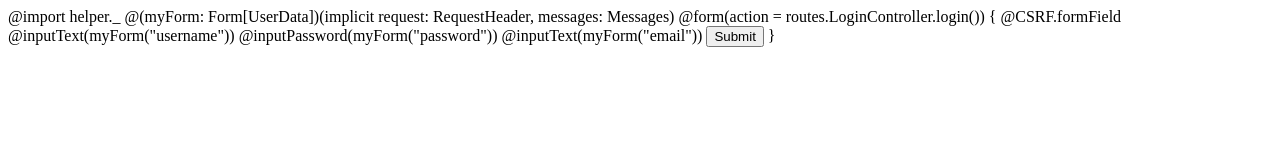
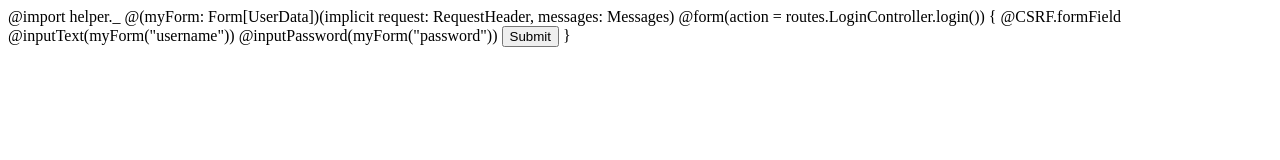
Before and after one commit to Huy-Nguyen-HCI/chatapp, a plain HTML site: page app/views/login.scala.html in a window 1280 px wide. Drawn offline with Linux system fonts and the light colour scheme.

```diff
--- a/app/views/login.scala.html
+++ b/app/views/login.scala.html
@@ -11,7 +11,6 @@
         @CSRF.formField
         @inputText(myForm("username"))
         @inputPassword(myForm("password"))
-        @inputText(myForm("email"))
         <input type="submit">
     }
 </body>
```
Also changed, not shown: 3 other files.
